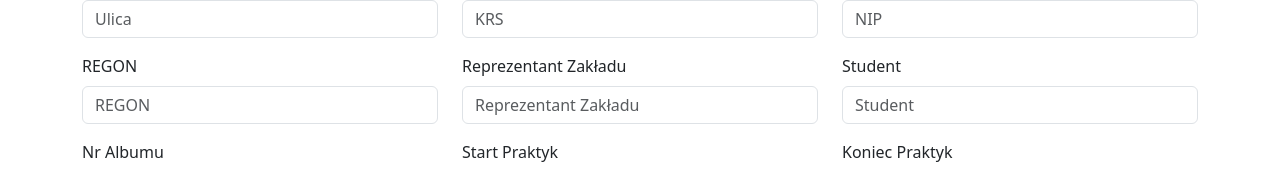
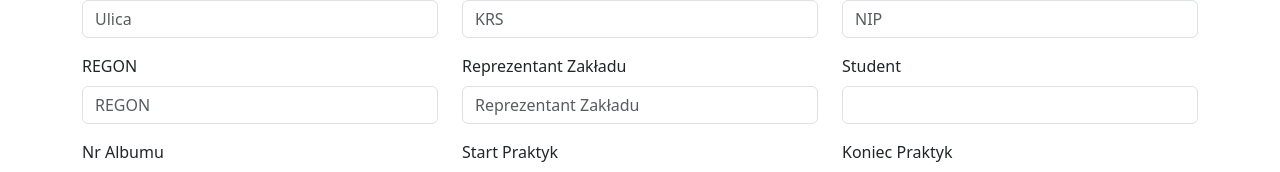
Before and after one commit to wojwoj8/silevis-psk-23-Ctrl-Alt-Del-icious, a React (Vite) app in the folder frontend/: page /form in a window 1280 px wide. Shown: the part 408-580 px from the top of the page. Built offline with nearby package versions, Linux system fonts and the light colour scheme; no server answers.

Commit message:
backend form data from api

```diff
--- a/frontend/src/components/FormComponent.tsx
+++ b/frontend/src/components/FormComponent.tsx
@@ -35,9 +35,19 @@ const FormComponent = () =>{
 
       };
 
-    const [userData, setUserData] = useState()
+    const [userData, setUserData] = useState({
+        id: "",
+        firstName: "",
+        lastName: "",
+        staffStatus: "",
+        studentStatus: "",
+        email: "",
+        studentNumber: "",
+        studentProgrammes: ['']
+    })
     const [docData, setDocData] = useState()
     const [formData, setFormData] = useState({
+
         zawarcie_umowy: "",
         dziekan_wydzialu: "",
         miasto: "",
@@ -111,9 +121,21 @@ const FormComponent = () =>{
     useEffect(()=>{
         const fetchData = async () =>{
             await getEmailData()
+
+
         }
         fetchData()
     },[])
+
+    useEffect(() => {
+
+        setFormData(prevFormData => ({
+            ...prevFormData,
+            nr_albumu: userData.studentNumber,
+            student: `${userData.firstName} ${userData.lastName}`
+        }));
+
+    }, [userData]);
 
     return(
         <div className='container'>
@@ -126,82 +148,82 @@ const FormComponent = () =>{
                     <input type="date" className="form-control" value={formData?.zawarcie_umowy} onChange={handleInputChange} name="zawarcie_umowy"/>
                 </div>
                 <div className="mb-3 col-md-4">
-                    <label htmlFor="dziekan_wydzialu" name='dziekan_wydzialu' className="form-label">Dziekan Wydziału</label>
+                    <label htmlFor="dziekan_wydzialu" className="form-label">Dziekan Wydziału</label>
                     <input type="text" className="form-control" value={formData?.dziekan_wydzialu} onChange={handleInputChange} name="dziekan_wydzialu" placeholder="Dziekan Wydziału"/>
                 </div>
                 <div className="mb-3 col-md-4">
                     <label htmlFor="miasto" className="form-label">Miasto</label>
-                    <input type="text" className="form-control" onChange={handleInputChange} name="miasto" placeholder="Miasto"/>
+                    <input type="text" className="form-control" value={formData?.miasto} onChange={handleInputChange} name="miasto" placeholder="Miasto"/>
                 </div>
             </div>
             <div className='row'>
                 <div className="mb-3 col-md-4">
                     <label htmlFor="ulica" className="form-label">Ulica</label>
-                    <input type="text" className="form-control" onChange={handleInputChange} name="ulica" placeholder="Ulica"></input>
+                    <input type="text" className="form-control" value={formData?.ulica} onChange={handleInputChange} name="ulica" placeholder="Ulica"></input>
                 </div>
                 <div className="mb-3 col-md-4">
                     <label htmlFor="krs" className="form-label">KRS</label>
-                    <input type="text" className="form-control" onChange={handleInputChange} name="krs" placeholder="KRS"/>
+                    <input type="text" className="form-control" value={formData?.krs} onChange={handleInputChange} name="krs" placeholder="KRS"/>
                 </div>
                 <div className="mb-3 col-md-4">
                     <label htmlFor="nip" className="form-label">NIP</label>
-                    <input type="text" className="form-control" onChange={handleInputChange} name="nip" placeholder="NIP"/>
+                    <input type="text" className="form-control" value={formData?.nip} onChange={handleInputChange} name="nip" placeholder="NIP"/>
                 </div>
             </div>
             <div className='row'>
                 <div className="mb-3 col-md-4">
                     <label htmlFor="regon" className="form-label">REGON</label>
-                    <input type="text" className="form-control" onChange={handleInputChange} name="regon" placeholder="REGON"/>
+                    <input type="text" className="form-control" value={formData?.regon} onChange={handleInputChange} name="regon" placeholder="REGON"/>
                 </div>
                 <div className="mb-3 col-md-4">
                     <label htmlFor="reprezentant_zakladu" className="form-label">Reprezentant Zakładu</label>
-                    <input type="text" className="form-control" onChange={handleInputChange} name="reprezentant_zakladu" placeholder="Reprezentant Zakładu"/>
+                    <input type="text" className="form-control" value={formData?.reprezentant_zakladu} onChange={handleInputChange} name="reprezentant_zakladu" placeholder="Reprezentant Zakładu"/>
                 </div>
                 <div className="mb-3 col-md-4">
                     <label htmlFor="student" className="form-label">Student</label>
-                    <input type="text" className="form-control" onChange={handleInputChange} name="student" placeholder="Student"/>
+                    <input type="text" className="form-control" value={formData?.student} onChange={handleInputChange} name="student" placeholder="Student"/>
                 </div>
             </div>
             <div className='row'>
                 <div className="mb-3 col-md-4">
                     <label htmlFor="nr_albumu" className="form-label">Nr Albumu</label>
-                    <input type="text" className="form-control" onChange={handleInputChange} name="nr_albumu" placeholder="Nr Albumu"/>
+                    <input type="text" className="form-control" value={formData?.nr_albumu} onChange={handleInputChange} name="nr_albumu" placeholder="Nr Albumu"/>
                 </div>
                 <div className="mb-3 col-md-4">
                     <label htmlFor="start_praktyk" className="form-label">Start Praktyk</label>
-                    <input type="date" className="form-control" onChange={handleInputChange} name="start_praktyk"/>
+                    <input type="date" className="form-control" value={formData?.start_praktyk} onChange={handleInputChange} name="start_praktyk"/>
                 </div>
                 <div className="mb-3 col-md-4">
                     <label htmlFor="koniec_praktyk" className="form-label">Koniec Praktyk</label>
-                    <input type="date" className="form-control" onChange={handleInputChange} name="koniec_praktyk"/>
+                    <input type="date" className="form-control" value={formData?.koniec_praktyk} onChange={handleInputChange} name="koniec_praktyk"/>
                 </div>
             </div>
             <div className='row'>
                 <div className="mb-3 col-md-4">
                     <label htmlFor="kontakt1_imie" className="form-label">Kontakt 1 Imię</label>
-                    <input type="text" className="form-control" onChange={handleInputChange} name="kontakt1_imie" placeholder="Imię"/>
+                    <input type="text" className="form-control" value={formData?.kontakt1_imie} onChange={handleInputChange} name="kontakt1_imie" placeholder="Imię"/>
                 </div>
                 <div className="mb-3 col-md-4">
                     <label htmlFor="kontakt1_tel" className="form-label">Kontakt 1 Telefon</label>
-                    <input type="tel" className="form-control" onChange={handleInputChange} name="kontakt1_tel" placeholder="Telefon"/>
+                    <input type="tel" className="form-control" value={formData?.kontakt1_tel} onChange={handleInputChange} name="kontakt1_tel" placeholder="Telefon"/>
                 </div>
                 <div className="mb-3 col-md-4">
                     <label htmlFor="kontakt1_email" className="form-label">Kontakt 1 Email</label>
-                    <input type="email" className="form-control" onChange={handleInputChange} name="kontakt1_email" placeholder="Email"/>
+                    <input type="email" className="form-control" value={formData?.kontakt1_email} onChange={handleInputChange} name="kontakt1_email" placeholder="Email"/>
                 </div>
             </div>
             <div className='row'>
                 <div className="mb-3 col-md-4">
                     <label htmlFor="kontakt2_imie" className="form-label">Kontakt 2 Imię</label>
-                    <input type="text" className="form-control" onChange={handleInputChange} name="kontakt2_imie" placeholder="Imię"/>
+                    <input type="text" className="form-control" value={formData?.kontakt2_imie} onChange={handleInputChange} name="kontakt2_imie" placeholder="Imię"/>
                 </div>
                 <div className="mb-3 col-md-4">
                     <label htmlFor="kontakt2_tel" className="form-label">Kontakt 2 Telefon</label>
-                    <input type="tel" className="form-control" onChange={handleInputChange} name="kontakt2_tel" placeholder="Telefon"/>
+                    <input type="tel" className="form-control" value={formData?.kontakt2_tel} onChange={handleInputChange} name="kontakt2_tel" placeholder="Telefon"/>
                 </div>
                 <div className="mb-3 col-md-4">
                     <label htmlFor="kontakt2_email" className="form-label">Kontakt 2 Email</label>
-                    <input type="email" className="form-control" onChange={handleInputChange} name="kontakt2_email" placeholder="Email"/>
+                    <input type="email" className="form-control" value={formData?.kontakt2_email} onChange={handleInputChange} name="kontakt2_email" placeholder="Email"/>
                 </div>
             </div>
             <button className='btn btn-danger' onClick={postData}>post data</button>
```
